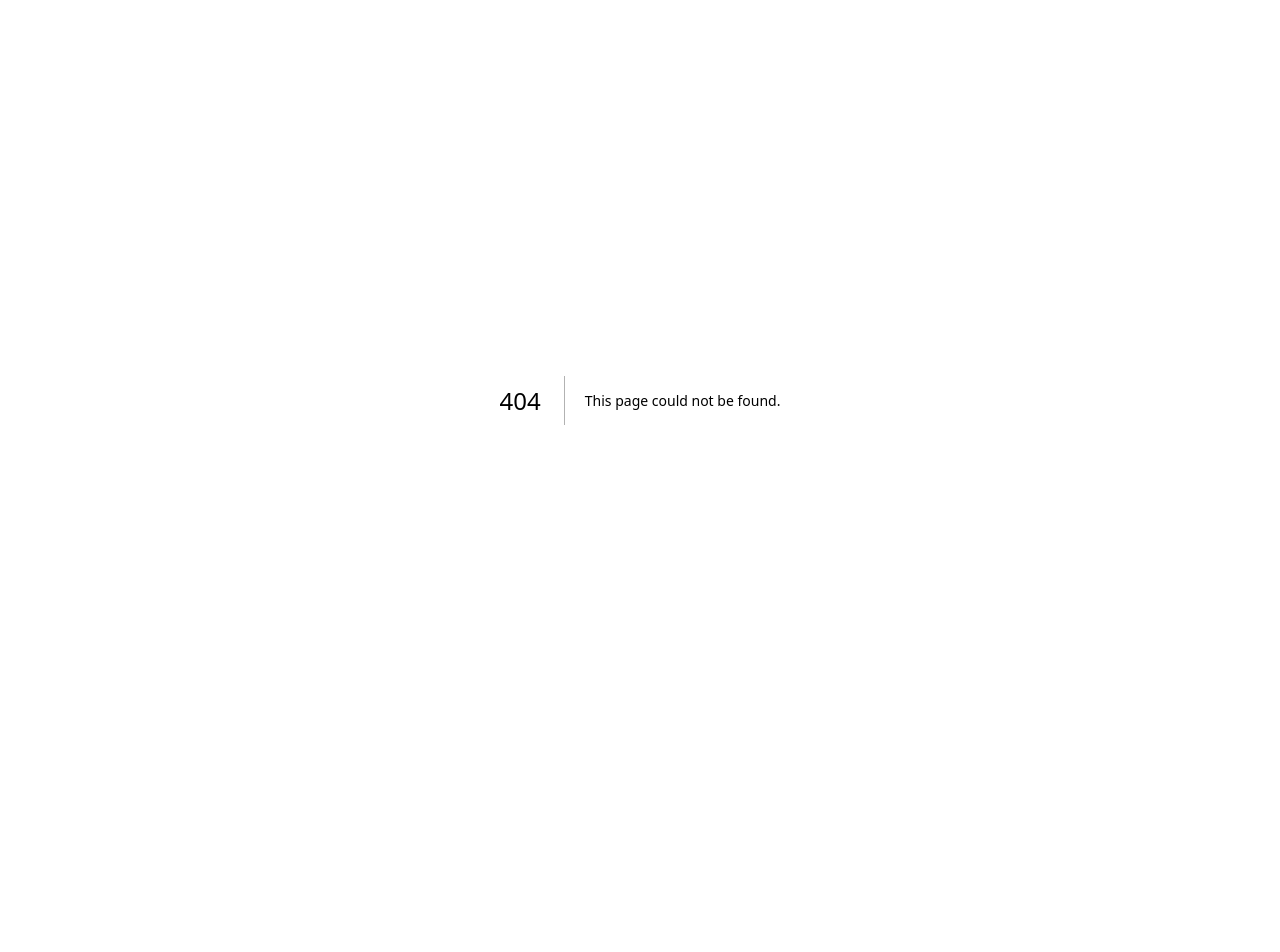
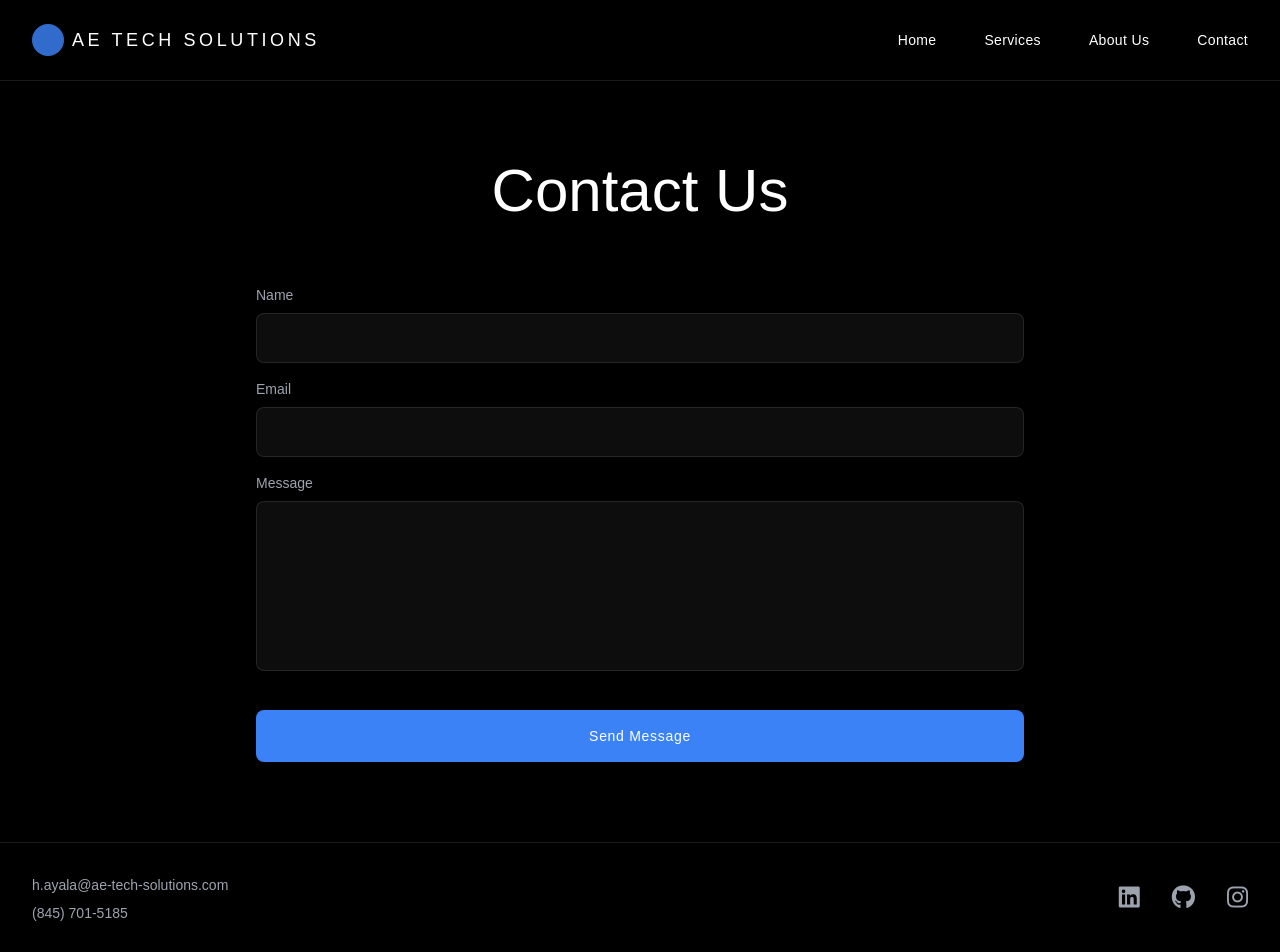
Before and after one commit to Eddieayala9965/AE-Tech-Solutions, a Next.js app: page /contact in a window 1280 px wide. Before the commit this address had no page. Shown: the top 952 px of the page. Before the commit the page ends 800 px from the top, so only its background shows below. Built offline with nearby package versions, Linux system fonts and the light colour scheme.

Commit message:
site almost done, added emailjs and contact page. just need to adjust it.

```diff
--- a/package.json
+++ b/package.json
@@ -9,6 +9,7 @@
     "lint": "next lint"
   },
   "dependencies": {
+    "@emailjs/browser": "^4.4.1",
     "framer-motion": "^11.15.0",
     "next": "15.1.2",
     "react": "^19.0.0",
--- a/src/app/components/Footer.js
+++ b/src/app/components/Footer.js
@@ -1,6 +1,7 @@
 "use client";
 
 import React from "react";
+import Link from "next/link";
 
 const Footer = ({ isLoaded }) => {
   return (
@@ -24,33 +25,31 @@ const Footer = ({ isLoaded }) => {
         </div>
 
         <div className="flex space-x-8">
-          <a
+          <Link
             href="https://www.linkedin.com/in/h-ayala/"
             target="_blank"
             rel="noopener noreferrer"
             className="text-gray-400 hover:text-white transition-colors duration-300"
           >
             <i className="fab fa-linkedin text-2xl"></i>
-          </a>
-          <a
+          </Link>
+          <Link
             href="https://github.com/Eddieayala9965"
             target="_blank"
             rel="noopener noreferrer"
             className="text-gray-400 hover:text-white transition-colors duration-300"
           >
             <i className="fab fa-github text-2xl"></i>
-          </a>
-          <a
+          </Link>
+          <Link
             href="#"
-            className="text-gray-400 hover:text-white transition-colors duration-300 opacity-50 cursor-not-allowed"
+            className="text-gray-400 hover:text-white transition-colors duration-300"
           >
             <i className="fab fa-instagram text-2xl"></i>
-          </a>
+          </Link>
         </div>
       </div>
-      <div className="text-center mt-8 text-sm text-gray-500">
-        © 2025 AE Tech Solutions. All rights reserved.
-      </div>
+      <div className="text-center mt-8 text-sm text-gray-500">©</div>
     </footer>
   );
 };
--- /dev/null
+++ b/src/app/contact/page.js
@@ -0,0 +1,267 @@
+"use client";
+
+import { useState, useEffect } from "react";
+import emailjs from "@emailjs/browser";
+import Link from "next/link";
+
+const ContactPage = () => {
+  const [isLoaded, setIsLoaded] = useState(false);
+  const [formData, setFormData] = useState({
+    from_name: "",
+    user_email: "",
+    message: "",
+  });
+  const [status, setStatus] = useState({
+    loading: false,
+    success: false,
+    error: false,
+  });
+
+  useEffect(() => {
+    setIsLoaded(true);
+  }, []);
+
+  const handleChange = (e) => {
+    setFormData({
+      ...formData,
+      [e.target.name]: e.target.value,
+    });
+  };
+
+  const handleSubmit = async (e) => {
+    e.preventDefault();
+    setStatus({ loading: true, success: false, error: false });
+
+    try {
+      await emailjs.send(
+        process.env.NEXT_PUBLIC_EMAILJS_SERVICE_ID,
+        process.env.NEXT_PUBLIC_EMAILJS_TEMPLATE_ID,
+        formData,
+        process.env.NEXT_PUBLIC_EMAILJS_PUBLIC_KEY
+      );
+
+      setStatus({ loading: false, success: true, error: false });
+      setFormData({
+        from_name: "",
+        user_email: "",
+        message: "",
+      });
+
+      setTimeout(() => {
+        setStatus((prev) => ({ ...prev, success: false }));
+      }, 5000);
+    } catch (error) {
+      console.error("Error:", error);
+      setStatus({ loading: false, success: false, error: true });
+
+      setTimeout(() => {
+        setStatus((prev) => ({ ...prev, error: false }));
+      }, 5000);
+    }
+  };
+
+  const navItems = [
+    { name: "Home", href: "/" },
+    { name: "Services", href: "/services" },
+    { name: "About Us", href: "/about" },
+    { name: "Contact", href: "/contact" },
+  ];
+
+  return (
+    <div className="min-h-screen flex flex-col bg-black text-white">
+      <nav className="w-full z-10 px-8 py-6 bg-black/50 backdrop-blur-md border-b border-white/10">
+        <div className="max-w-7xl mx-auto flex justify-between items-center">
+          <Link href="/" className="flex items-center space-x-2">
+            <div className="w-8 h-8 rounded-full bg-blue-500 animate-pulse" />
+            <span className="text-lg font-light tracking-[0.2em]">
+              AE TECH SOLUTIONS
+            </span>
+          </Link>
+
+          <div className="hidden md:flex space-x-12">
+            {navItems.map((item, index) => (
+              <Link
+                key={item.name}
+                href={item.href}
+                className="text-sm tracking-wide relative group overflow-hidden"
+                style={{
+                  transform: isLoaded ? "translateY(0)" : "translateY(100%)",
+                  opacity: isLoaded ? 1 : 0,
+                  transition: "all 0.7s cubic-bezier(0.16, 1, 0.3, 1)",
+                  transitionDelay: `${index * 100}ms`,
+                }}
+              >
+                {item.name}
+                <span className="absolute bottom-0 left-0 w-full h-[1px] bg-blue-500 transform scale-x-0 transition-transform duration-300 origin-left group-hover:scale-x-100" />
+              </Link>
+            ))}
+          </div>
+        </div>
+      </nav>
+
+      <main className="flex-grow px-8 py-20">
+        <div className="max-w-3xl mx-auto w-full">
+          <h1
+            className="text-4xl md:text-6xl font-light mb-16 text-center"
+            style={{
+              opacity: isLoaded ? 1 : 0,
+              transform: isLoaded ? "translateY(0)" : "translateY(2rem)",
+              transition: "all 1s cubic-bezier(0.16, 1, 0.3, 1)",
+            }}
+          >
+            Contact Us
+          </h1>
+
+          <form
+            onSubmit={handleSubmit}
+            className="space-y-8"
+            style={{
+              opacity: isLoaded ? 1 : 0,
+              transform: isLoaded ? "translateY(0)" : "translateY(2rem)",
+              transition: "all 1s cubic-bezier(0.16, 1, 0.3, 1)",
+              transitionDelay: "0.2s",
+            }}
+          >
+            <div className="space-y-4">
+              <div>
+                <label
+                  htmlFor="from_name"
+                  className="block text-sm font-medium text-gray-400 mb-2"
+                >
+                  Name
+                </label>
+                <input
+                  type="text"
+                  id="from_name"
+                  name="from_name"
+                  value={formData.from_name}
+                  onChange={handleChange}
+                  required
+                  className="w-full px-4 py-3 bg-white/5 border border-white/10 rounded-lg focus:outline-none focus:border-blue-500 transition-colors duration-300"
+                />
+              </div>
+
+              <div>
+                <label
+                  htmlFor="user_email"
+                  className="block text-sm font-medium text-gray-400 mb-2"
+                >
+                  Email
+                </label>
+                <input
+                  type="email"
+                  id="user_email"
+                  name="user_email"
+                  value={formData.user_email}
+                  onChange={handleChange}
+                  required
+                  className="w-full px-4 py-3 bg-white/5 border border-white/10 rounded-lg focus:outline-none focus:border-blue-500 transition-colors duration-300"
+                />
+              </div>
+
+              <div>
+                <label
+                  htmlFor="message"
+                  className="block text-sm font-medium text-gray-400 mb-2"
+                >
+                  Message
+                </label>
+                <textarea
+                  id="message"
+                  name="message"
+                  value={formData.message}
+                  onChange={handleChange}
+                  required
+                  rows={6}
+                  className="w-full px-4 py-3 bg-white/5 border border-white/10 rounded-lg focus:outline-none focus:border-blue-500 transition-colors duration-300 resize-none"
+                />
+              </div>
+            </div>
+
+            <button
+              type="submit"
+              disabled={status.loading}
+              className="relative w-full px-8 py-4 bg-blue-500 text-white rounded-lg text-sm tracking-wider hover:bg-blue-600 transition-all duration-300 transform hover:scale-[1.02] disabled:opacity-50 disabled:hover:scale-100 overflow-hidden"
+            >
+              <span
+                className={`transition-opacity duration-300 ${
+                  status.loading ? "opacity-0" : "opacity-100"
+                }`}
+              >
+                Send Message
+              </span>
+              {status.loading && (
+                <div className="absolute inset-0 flex items-center justify-center">
+                  <div className="w-6 h-6 border-2 border-white border-t-transparent rounded-full animate-spin" />
+                </div>
+              )}
+            </button>
+
+            {status.success && (
+              <div className="text-green-500 text-center animate-fadeIn">
+                Message sent successfully! We'll get back to you soon.
+              </div>
+            )}
+
+            {status.error && (
+              <div className="text-red-500 text-center animate-fadeIn">
+                Something went wrong. Please try again later.
+              </div>
+            )}
+          </form>
+        </div>
+      </main>
+
+      <footer className="py-8 px-8 border-t border-white/10">
+        <div
+          className="max-w-7xl mx-auto flex flex-col md:flex-row justify-between items-start md:items-center space-y-6 md:space-y-0"
+          style={{
+            opacity: isLoaded ? 1 : 0,
+            transform: isLoaded ? "translateY(0)" : "translateY(1rem)",
+            transition: "all 1s cubic-bezier(0.16, 1, 0.3, 1)",
+            transitionDelay: "0.6s",
+          }}
+        >
+          <div className="space-y-2">
+            <p className="text-sm text-gray-400 hover:text-white transition-colors duration-300 cursor-pointer">
+              h.ayala@ae-tech-solutions.com
+            </p>
+            <p className="text-sm text-gray-400 hover:text-white transition-colors duration-300 cursor-pointer">
+              (845) 701-5185
+            </p>
+          </div>
+
+          <div className="flex space-x-8">
+            <Link
+              href="https://www.linkedin.com/in/h-ayala/"
+              target="_blank"
+              rel="noopener noreferrer"
+              className="text-gray-400 hover:text-white transition-colors duration-300"
+            >
+              <i className="fab fa-linkedin text-2xl"></i>
+            </Link>
+            <Link
+              href="https://github.com/Eddieayala9965"
+              target="_blank"
+              rel="noopener noreferrer"
+              className="text-gray-400 hover:text-white transition-colors duration-300"
+            >
+              <i className="fab fa-github text-2xl"></i>
+            </Link>
+            <Link
+              href="/"
+              className="text-gray-400 hover:text-white transition-colors duration-300"
+            >
+              <i className="fab fa-instagram text-2xl"></i>
+            </Link>
+          </div>
+        </div>
+        <div className="text-center mt-8 text-sm text-gray-500">
+          © 2025 AE Tech Solutions. All rights reserved.
+        </div>
+      </footer>
+    </div>
+  );
+};
+
+export default ContactPage;
--- a/src/app/globals.css
+++ b/src/app/globals.css
@@ -18,6 +18,7 @@ body {
   color: var(--foreground);
   background: var(--background);
   font-family: Arial, Helvetica, sans-serif;
+  background-color: black;
 }
 
 @keyframes matrix {
```
Also changed, not shown: 1 other file (tests, documents, lock files or other folders).
